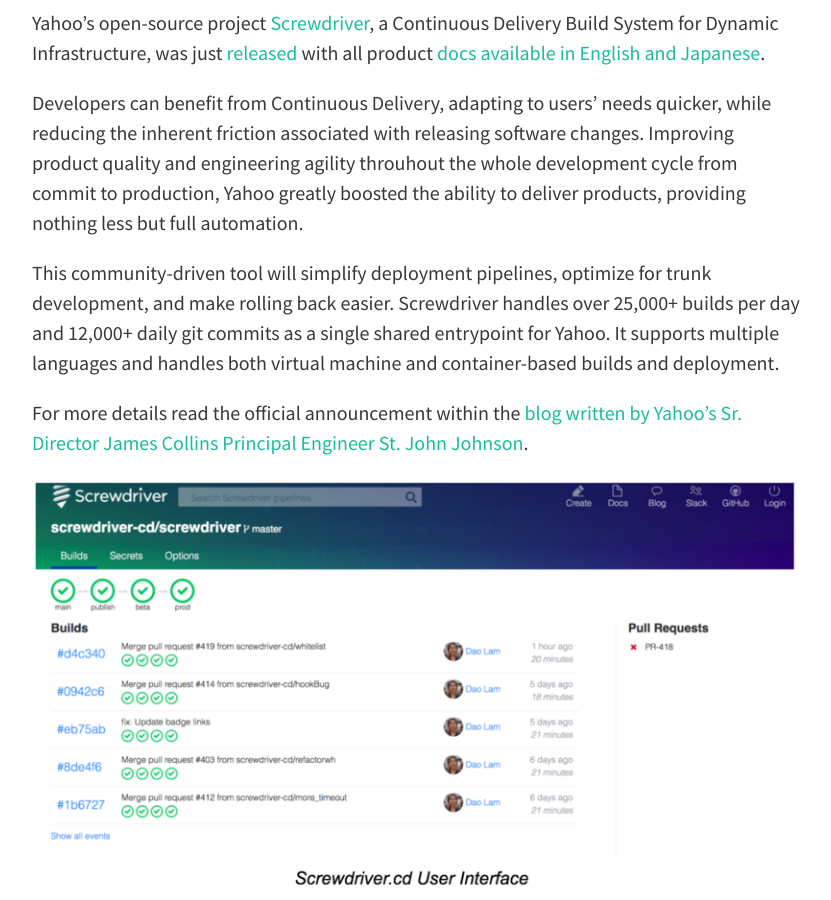
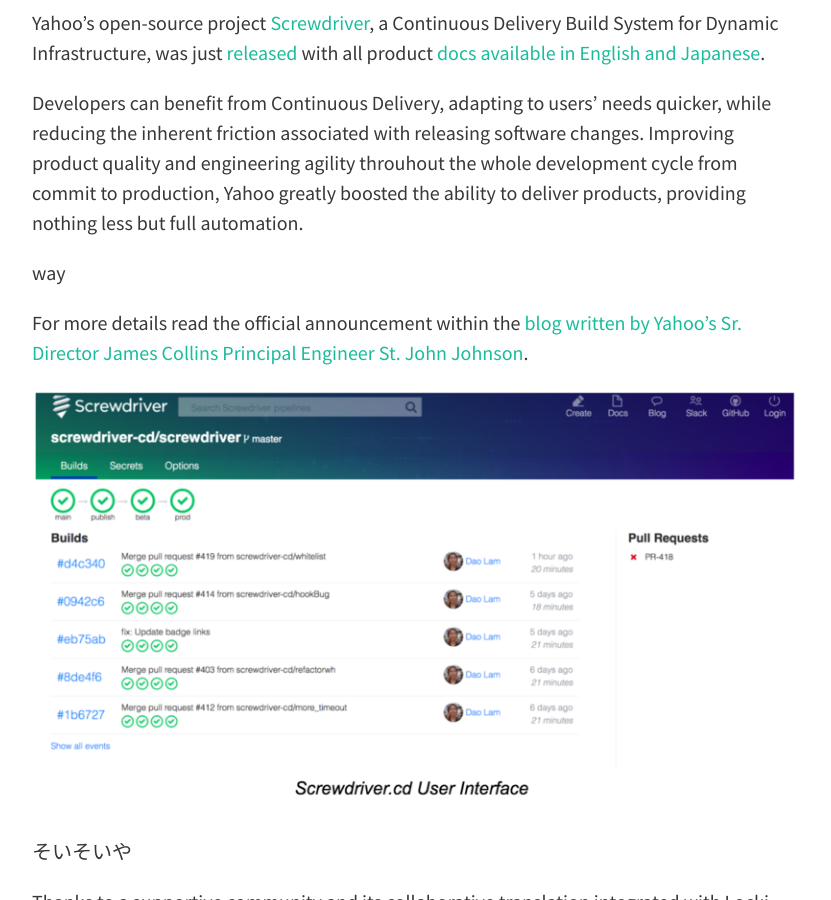
Before and after one commit to team-pal/locki-blog, a Jekyll site: the page built from _posts/ja/2017-01-13-screwdriver.md, in a window 1280 px wide and 900 px high, scrolled down 388 px. Shown: the whole window, without its empty margins (224-1055 px from the left). Built offline with Jekyll 4.4.1, drawn with Linux system fonts in a browser that asks for light colours; nearby versions of some CDN libraries; our own code applies the rules of GitHub Pages for plain Markdown files.

Commit message:
Committed via Localize

```diff
--- a/_posts/ja/2017-01-13-screwdriver.md
+++ b/_posts/ja/2017-01-13-screwdriver.md
@@ -5,7 +5,7 @@
 
 Developers can benefit from Continuous Delivery, adapting to users’ needs quicker, while reducing the inherent friction associated with releasing software changes.  Improving product quality and engineering agility throuhout the whole development cycle from commit to production, Yahoo greatly boosted the ability to deliver products, providing nothing less but full automation.
 
-This community-driven tool will simplify deployment pipelines, optimize for trunk development, and make rolling back easier. Screwdriver handles over 25,000+ builds per day and 12,000+ daily git commits as a single shared entrypoint for Yahoo. It supports multiple languages and handles both virtual machine and container-based builds and deployment.
+way
 
 For more details read the official announcement within the <a href="https://yahooeng.tumblr.com/post/155765242061/open-sourcing-screwdriver-yahoos-continuous">blog written by Yahoo's Sr. Director James Collins Principal Engineer St. John Johnson</a>.
 
```
